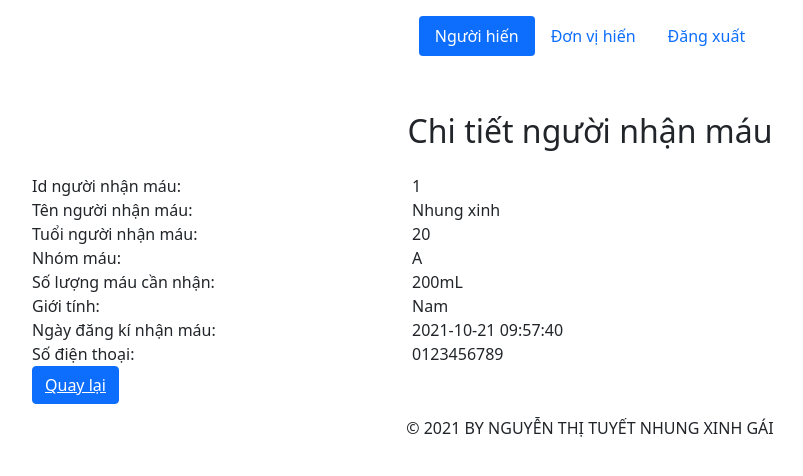
After one commit to Nhungxinh16/CSE485_K61_KTGK_1951060904, a PHP site: page /CSE485_K61_KTGK_1951060904/detail.php?id=1 in a window 1280 px wide. The commit adds this page. Shown: the top 476 px of the page, without its empty margins (50-853 px from the left). Run offline with PHP 8.4, Linux system fonts and the light colour scheme; data comes from the database, SQL or seed files in the repository; some libraries are stand-ins or nearby versions.

Commit message:
them detail và error

```diff
--- /dev/null
+++ b/src/detail.php
@@ -0,0 +1,71 @@
+<?php
+    require('templates/header.php');
+    require("config/constants.php");
+    if(isset($_GET["id"])){
+        $id = $_GET["id"];
+        if($id == NULL){
+            $_SESSION["error"] = "Lỗi không thể xem chi tiết người nhận máu";
+            header("location: error.php");
+        }
+        $sql = "select * from blood_recipient where reci_id = $id";
+        $query = mysqli_query($conn, $sql);
+        $row = mysqli_fetch_assoc($query);
+
+    }else{
+        $_SESSION["error"] = "Lỗi không thể xem chi tiết người nhận máu";
+        header("location: error.php");
+    }
+
+?>
+    <div class="container">
+        <h2 class="text-center" style="margin-top: 40px; margin-bottom:24px;">Chi tiết người nhận máu</h2>
+        <div class="row">
+            <div class="col-4">Id người nhận máu: </div>
+            <div class="col-8"><?php echo $row["reci_id"] ?></div>
+        </div>
+        <div class="row">
+            <div class="col-4">Tên người nhận máu: </div>
+            <div class="col-8"><?php echo $row["reci_name"] ?></div>
+        </div>
+        <div class="row">
+            <div class="col-4">Tuổi người nhận máu: </div>
+            <div class="col-8"><?php echo $row["reci_age"] ?></div>
+        </div>
+        <div class="row">
+            <div class="col-4">Nhóm máu: </div>
+            <div class="col-8"><?php echo $row["reci_bgrp"] ?></div>
+        </div>
+        <div class="row">
+            <div class="col-4">Số lượng máu cần nhận: </div>
+            <div class="col-8"><?php echo $row["reci_bqnty"] ?>mL</div>
+        </div>
+        <div class="row">
+            <div class="col-4">Giới tính: </div>
+            <div class="col-8"><?php
+                if($row["reci_age"] == 0){
+                    echo "Nữ";
+                }else{
+                    echo "Nam";
+                }
+            ?></div>
+        </div>
+        <div class="row">
+            <div class="col-4">Ngày đăng kí nhận máu: </div>
+            <div class="col-8"><?php echo $row["reci_reg_date"] ?></div>
+        </div>
+        <div class="row">
+            <div class="col-4">Số điện thoại: </div>
+            <div class="col-8"><?php echo $row["reci_phno"] ?></div>
+        </div>
+        <button type="button" class="btn btn-primary" style="margin-bottom: 12px"><a href="index.php" class="text-white">Quay lại</a></button>
+    </div>
+<?php
+
+?>
+
+
+
+
+<?php
+include('templates/footer.php')
+?>
--- a/src/index.php
+++ b/src/index.php
@@ -3,7 +3,7 @@
     require("config/constants.php");
 ?>
     <div class="container">
-        <h2 class="text-center" style="margin-top: 40px; margin-bottom:24px;">Quản lý người hiến máu</h2>
+        <h2 class="text-center" style="margin-top: 40px; margin-bottom:24px;">Quản lý người nhận máu</h2>
         <button type="button" class="btn btn-primary" style="margin-bottom: 12px"><a href="add.php" class="text-white">Thêm</a></button>
         <table class="table text-center">
             <thead class="bg-dark text-white">
@@ -38,7 +38,7 @@
                                 <td>".$row["reci_phno"]."</td>
                                 <td>".$row["reci_bqnty"]."mL</td>
                                 <td>".$row["reci_reg_date"]."</td>
-                                <td><a href='detail.php'>Xem chi tiết</a></td>
+                                <td><a href='detail.php?id=".$row["reci_id"]."'>Xem chi tiết</a></td>
                                 <td><a href='update.php'>Sửa</a></td>
                                 <td><a href='delete.php'>Xóa</a></td>
                             </tr>
```
Also changed, not shown: src/error.php (added, +26 -0 lines), src/add.php (added), src/delete.php (added), src/update.php (added).
